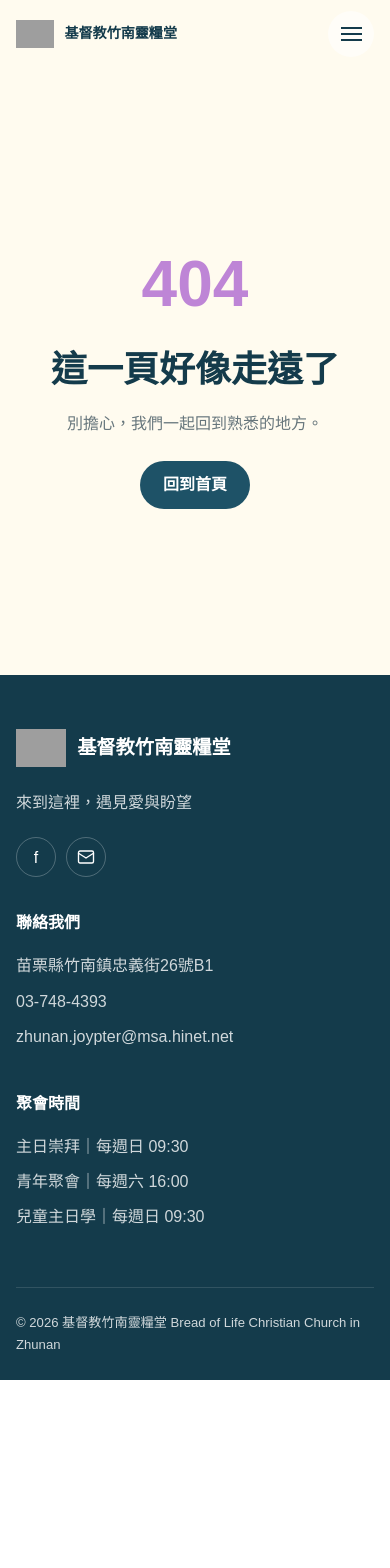
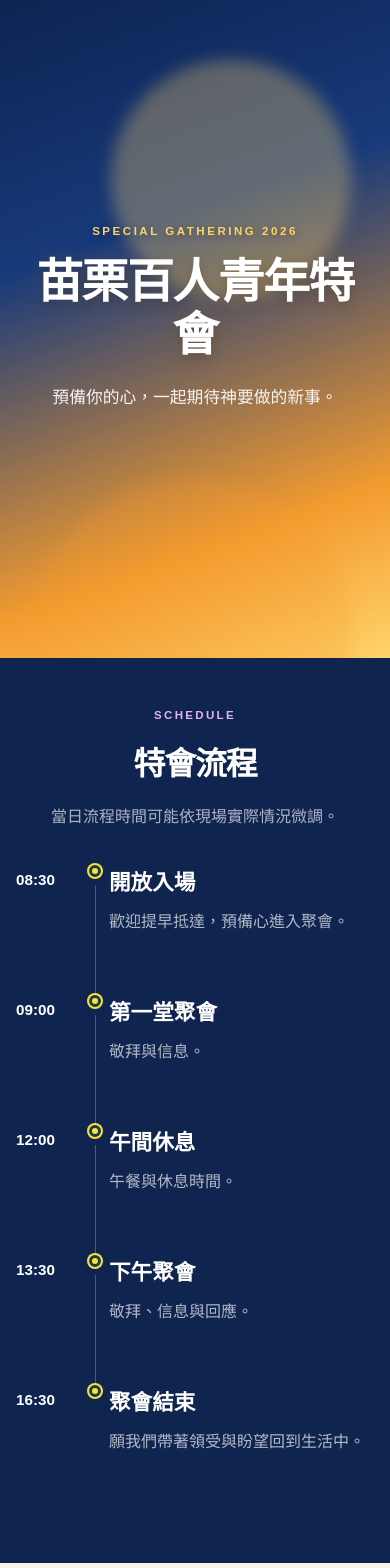
Before and after one commit to Error20xx/zhunan-church-website, a Vue app: page /attendance-notice in a window 390 px wide. Shown: the top 1568 px of the page. Before the commit the page ends 1380 px from the top, so only its background shows below. Built offline with nearby package versions, Linux system fonts and the light colour scheme; grey boxes are pictures that could not be loaded.

Commit message:
新增特會赴會通知頁面

```diff
--- a/src/App.vue
+++ b/src/App.vue
@@ -1,16 +1,22 @@
 <script setup>
+import { useRoute } from 'vue-router'
 import AppHeader from './components/AppHeader.vue'
 import AppFooter from './components/AppFooter.vue'
 import ScrollToTop from './components/ScrollToTop.vue'
+
+const route = useRoute()
 </script>
 
 <template>
   <div class="site-shell">
-    <AppHeader />
+    <AppHeader v-if="!route.meta.hideLayout" />
+
     <main id="main-content">
       <RouterView />
     </main>
-    <AppFooter />
-    <ScrollToTop />
+
+    <AppFooter v-if="!route.meta.hideLayout" />
+
+    <ScrollToTop v-if="!route.meta.hideLayout" />
   </div>
 </template>
--- a/src/router/index.js
+++ b/src/router/index.js
@@ -5,6 +5,7 @@ const router = createRouter({
   history: createWebHistory(import.meta.env.BASE_URL),
   routes: [
     { path: '/', name: 'home', component: HomeView },
+    { path: '/attendance-notice', name: 'attendance-notice', component: () => import('../views/AttendanceNoticeView.vue'), meta: { hideLayout: true } },
     { path: '/about', name: 'about', component: () => import('../views/AboutView.vue') },
     { path: '/testimonies', name: 'testimonies', component: () => import('../views/TestimoniesView.vue') },
     { path: '/testimonies/:id', name: 'testimony-detail', component: () => import('../views/TestimonyDetailView.vue') },
@@ -26,6 +27,7 @@ router.afterEach((to) => {
     'testimony-detail': '生命見證｜基督教竹南靈糧堂',
     gallery: '活動照片｜基督教竹南靈糧堂',
     'not-found': '找不到頁面｜基督教竹南靈糧堂',
+    'attendance-notice': '赴會通知｜基督教竹南靈糧堂',
   }
   document.title = titles[to.name] || titles.home
 })
--- /dev/null
+++ b/src/views/AttendanceNoticeView.vue
@@ -0,0 +1,434 @@
+<script setup>
+import {
+    CheckCircle2,
+} from 'lucide-vue-next'
+
+const event = {
+    eyebrow: 'SPECIAL GATHERING 2026',
+    title: '苗栗百人青年特會',
+    subtitle: '預備你的心，一起期待神要做的新事。',
+    date: '2026 / 08 / 30',
+    time: '09:00 — 17:00',
+    location: '基督教竹南靈糧堂',
+    address: '苗栗縣竹南鎮忠義街26號B1'
+}
+
+const schedule = [
+    { time: '08:30', title: '開放入場', description: '歡迎提早抵達，預備心進入聚會。' },
+    { time: '09:00', title: '第一堂聚會', description: '敬拜與信息。' },
+    { time: '12:00', title: '午間休息', description: '午餐與休息時間。' },
+    { time: '13:30', title: '下午聚會', description: '敬拜、信息與回應。' },
+    { time: '16:30', title: '聚會結束', description: '願我們帶著領受與盼望回到生活中。' }
+]
+
+const reminders = [
+    '建議提早 20–30 分鐘抵達會場。',
+    '可攜帶聖經、筆記本與個人飲用水。',
+    '聚會進行中請將手機調整為靜音模式。',
+    '如現場有座位或動線安排，請配合同工指引。'
+]
+</script>
+
+<template>
+    <main class="event-page">
+        <section class="event-hero">
+            <div class="hero-glow hero-glow--one"></div>
+            <div class="hero-glow hero-glow--two"></div>
+
+            <div class="hero-content">
+                <p class="eyebrow">{{ event.eyebrow }}</p>
+                <h1>{{ event.title }}</h1>
+                <p class="hero-subtitle">{{ event.subtitle }}</p>
+            </div>
+        </section>
+
+        <section class="section schedule-section">
+            <div class="container schedule-container">
+                <div class="section-heading schedule-heading">
+                    <p class="section-label">SCHEDULE</p>
+                    <h2>特會流程</h2>
+                    <p>當日流程時間可能依現場實際情況微調。</p>
+                </div>
+
+                <div class="timeline">
+                    <article v-for="(item, index) in schedule" :key="index" class="timeline-item">
+                        <div class="timeline-time">{{ item.time }}</div>
+                        <div class="timeline-line"><span></span></div>
+                        <div class="timeline-content">
+                            <h3>{{ item.title }}</h3>
+                            <p>{{ item.description }}</p>
+                        </div>
+                    </article>
+                </div>
+            </div>
+        </section>
+
+        <section class="section reminder-section">
+            <div class="container">
+                <div class="reminder-card">
+                    <div class="reminder-heading">
+                        <p class="section-label">BEFORE YOU COME</p>
+                        <h2>赴會前提醒</h2>
+                    </div>
+
+                    <div class="reminder-list">
+                        <div v-for="(item, index) in reminders" :key="index" class="reminder-item">
+                            <CheckCircle2 :size="21" />
+                            <p>{{ item }}</p>
+                        </div>
+                    </div>
+                </div>
+            </div>
+        </section>
+    </main>
+</template>
+
+<style scoped>
+.event-page {
+    min-height: 100vh;
+    background: #f8f3e8;
+    color: #153f4e;
+}
+
+.event-hero {
+    position: relative;
+    min-height: 72vh;
+    display: grid;
+    place-items: center;
+    overflow: hidden;
+    text-align: center;
+
+    background:
+        linear-gradient(160deg,
+            #0d2352 0%,
+            #183a7a 35%,
+            #f39b2f 78%,
+            #ffd36a 100%);
+}
+
+.hero-glow {
+    position: absolute;
+    border-radius: 50%;
+    filter: blur(8px);
+}
+
+.hero-glow--one {
+    width: 240px;
+    height: 240px;
+    top: 60px;
+    right: 10%;
+    background: rgba(255, 211, 106, 0.32);
+}
+
+.hero-glow--two {
+    width: 320px;
+    height: 320px;
+    bottom: -140px;
+    left: 8%;
+    background: rgba(243, 155, 47, 0.22);
+}
+
+.hero-content {
+    position: relative;
+    z-index: 1;
+    width: min(900px, 90%);
+}
+
+.eyebrow {
+    margin: 0 0 1rem;
+    font-size: .82rem;
+    font-weight: 900;
+    letter-spacing: .28em;
+
+    color: #ffd36b;
+
+    text-shadow:
+        0 2px 8px rgba(0, 0, 0, 0.35);
+
+    opacity: 1;
+}
+
+.section-label {
+    margin: 0;
+    font-size: .72rem;
+    font-weight: 900;
+    letter-spacing: .2em;
+}
+
+.event-hero h1 {
+    margin: 0;
+    font-size: clamp(2.8rem, 7vw, 5rem);
+    line-height: 1.08;
+    letter-spacing: -.03em;
+
+    color: #fff;
+
+    text-shadow:
+        0 4px 14px rgba(0, 0, 0, 0.28),
+        0 0 20px rgba(255, 182, 65, 0.18);
+}
+
+.hero-subtitle {
+    max-width: 620px;
+    margin: 1.4rem auto;
+    font-size: clamp(1.05rem, 2vw, 1.35rem);
+    line-height: 1.8;
+    color: rgba(255, 255, 255, 0.92);
+}
+
+.scroll-down {
+    display: inline-flex;
+    flex-direction: column;
+    gap: .5rem;
+    margin-top: 4rem;
+    color: inherit;
+    font-size: .82rem;
+    font-weight: 700;
+    text-decoration: none;
+}
+
+.section {
+    padding: clamp(3rem, 5vw, 4.8rem) 0;
+}
+
+.container {
+    width: min(1180px, calc(100% - 3rem));
+    margin: 0 auto;
+}
+
+.section-heading {
+    margin-bottom: 2.2rem;
+    text-align: center;
+}
+
+.section-label {
+    color: #b36acb;
+}
+
+.section-heading h2,
+.reminder-heading h2,
+.location-section h2 {
+    margin: .7rem 0;
+    font-size: clamp(2rem, 4vw, 3.4rem);
+    letter-spacing: -.04em;
+}
+
+.section-heading>p:last-child {
+    color: #66777d;
+}
+
+.info-grid {
+    display: grid;
+    grid-template-columns: repeat(3, 1fr);
+    gap: 1rem;
+}
+
+.info-card {
+    min-height: 230px;
+    padding: 2rem;
+    border-radius: 28px;
+    background: white;
+    box-shadow: 0 14px 45px rgba(20, 60, 75, .08);
+}
+
+.info-icon {
+    width: 50px;
+    height: 50px;
+    display: grid;
+    place-items: center;
+    margin-bottom: 2rem;
+    border-radius: 50%;
+    background: #f4ebfa;
+}
+
+.info-card>span {
+    color: #b36acb;
+    font-size: .68rem;
+    font-weight: 900;
+    letter-spacing: .17em;
+}
+
+.info-card h3 {
+    margin: .5rem 0;
+    font-size: 1.5rem;
+}
+
+.info-card p {
+    color: #63747b;
+}
+
+.schedule-section {
+    background: #0f254f;
+    color: white;
+}
+
+.schedule-heading .section-label {
+    color: #e2b3ef;
+}
+
+.schedule-heading>p:last-child {
+    color: rgba(255, 255, 255, .65);
+}
+
+.timeline {
+    max-width: 800px;
+    margin: 0 auto;
+}
+
+.timeline-item {
+    display: grid;
+    grid-template-columns: 100px 34px 1fr;
+    min-height: 130px;
+}
+
+.timeline-time {
+    padding-top: .1rem;
+    font-size: 1.2rem;
+    font-weight: 900;
+}
+
+.timeline-line {
+    position: relative;
+    display: flex;
+    justify-content: center;
+}
+
+.timeline-line::after {
+    content: '';
+    position: absolute;
+    top: 20px;
+    bottom: 0;
+    width: 1px;
+    background: rgba(255, 255, 255, .25);
+}
+
+.timeline-item:last-child .timeline-line::after {
+    display: none;
+}
+
+.timeline-line span {
+    position: relative;
+    z-index: 1;
+    width: 12px;
+    height: 12px;
+    border: 3px solid #153f4e;
+    border-radius: 50%;
+    background: #ffe234;
+    box-shadow: 0 0 0 2px #ffe234;
+}
+
+.timeline-content {
+    padding-bottom: 2.5rem;
+}
+
+.timeline-content h3 {
+    margin: 0 0 .4rem;
+    font-size: 1.35rem;
+}
+
+.timeline-content p {
+    margin: 0;
+    color: rgba(255, 255, 255, .68);
+    line-height: 1.7;
+}
+
+.reminder-card {
+    display: grid;
+    grid-template-columns: .8fr 1.2fr;
+    gap: 2.2rem;
+    padding: clamp(2rem, 4vw, 3rem);
+    border-radius: 28px;
+
+    background:
+        linear-gradient(135deg,
+            #17356f 0%,
+            #2a4f96 35%,
+            #f3a33a 78%,
+            #ffd469 100%);
+
+    color: white;
+}
+
+.reminder-list {
+    display: grid;
+    gap: 1rem;
+}
+
+.reminder-item {
+    display: flex;
+    align-items: flex-start;
+    gap: .9rem;
+    padding: .9rem 1rem;
+    border-radius: 16px;
+    background: rgba(255, 255, 255, .14);
+    backdrop-filter: blur(3px);
+}
+
+.reminder-item svg {
+    flex: 0 0 auto;
+    margin-top: .15rem;
+}
+
+.reminder-item p {
+    margin: 0;
+    line-height: 1.7;
+    color: white
+}
+
+@media (max-width: 767px) {
+    .event-hero {
+        min-height: 78vh;
+    }
+
+    .eyebrow {
+        font-size: .72rem;
+        letter-spacing: .22em;
+        margin-bottom: .9rem;
+    }
+
+    .event-hero h1 {
+        font-size: clamp(2.6rem, 12vw, 4rem);
+        line-height: 1.12;
+    }
+
+    .hero-meta {
+        flex-direction: column;
+        gap: .5rem;
+    }
+
+    .hero-meta i {
+        display: none;
+    }
+
+    .info-grid {
+        grid-template-columns: 1fr;
+    }
+
+    .info-card {
+        min-height: auto;
+    }
+
+    .timeline-item {
+        grid-template-columns: 65px 28px 1fr;
+    }
+
+    .timeline-time {
+        font-size: .95rem;
+    }
+
+    .reminder-card {
+        grid-template-columns: 1fr;
+        gap: 2rem;
+        border-radius: 28px;
+    }
+
+    .location-grid {
+        grid-template-columns: 1fr;
+        gap: 2.5rem;
+    }
+
+    .container {
+        width: min(100% - 2rem, 1180px);
+    }
+}
+</style>
```
